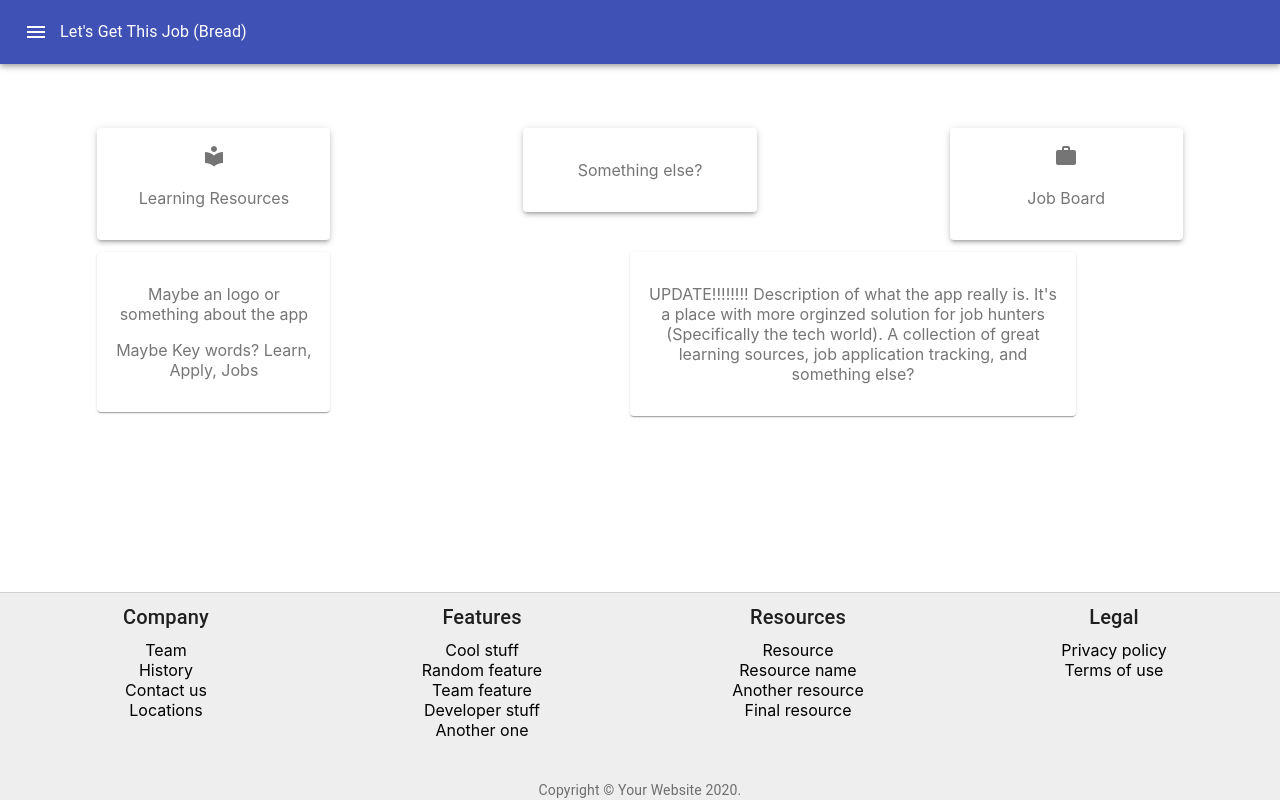
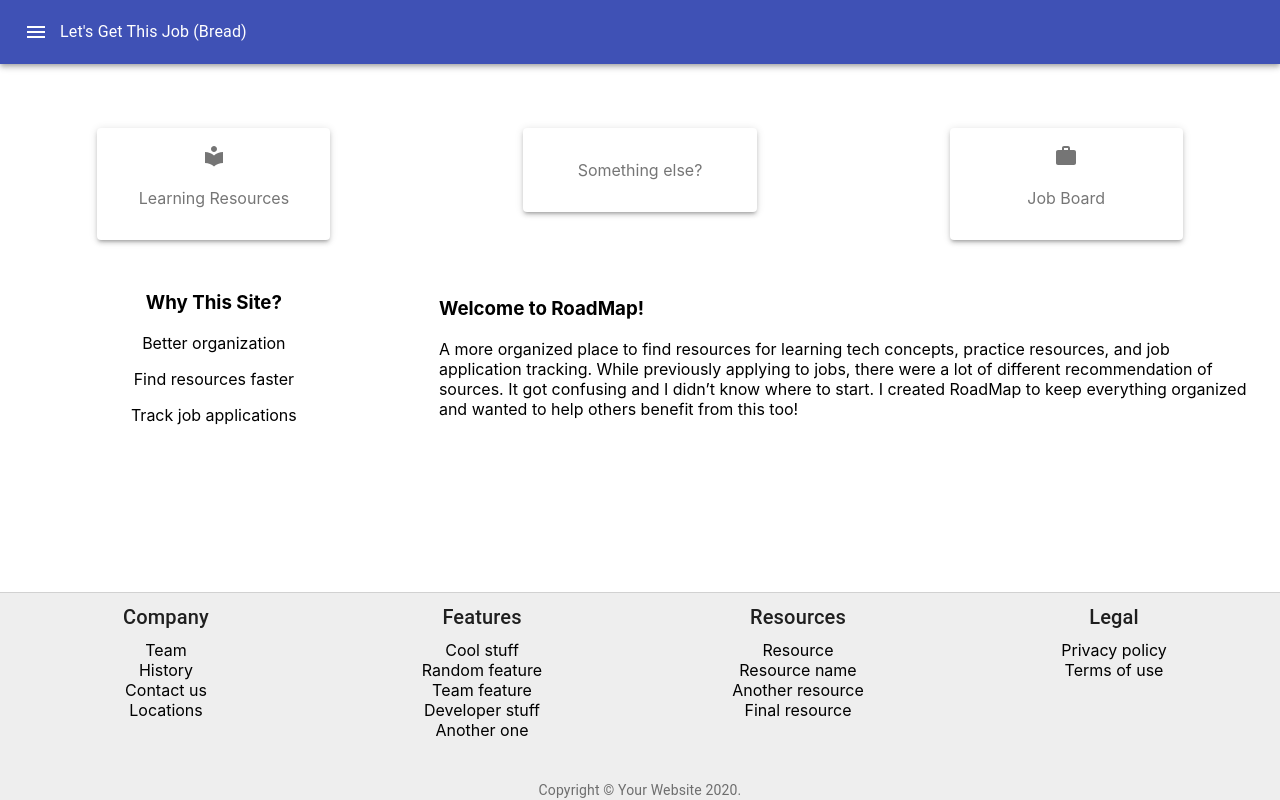
Before and after one commit to Nathan827x/RoadMap, a React (Create React App) app: page / in a window 1280 px wide. Built offline with nearby package versions, Linux system fonts and the light colour scheme.

Commit message:
Fixed footer width when web app is in full screen. Added more spacing between the main 3 buttons and the description of the application. Aligned the about so it looks cleaner. Updated the description of the application.

```diff
--- a/src/components/footer/footer.jsx
+++ b/src/components/footer/footer.jsx
@@ -20,6 +20,7 @@ const useStyles = makeStyles((theme) => ({
     borderTop: `1px solid ${theme.palette.divider}`,
     marginTop: theme.spacing(8),
     paddingTop: theme.spacing(1),
+    minWidth: '100%',
     backgroundColor:
       theme.palette.type === 'light' ? theme.palette.grey[200] : theme.palette.grey[800],
   },
--- a/src/components/landing-page/landing-page.jsx
+++ b/src/components/landing-page/landing-page.jsx
@@ -11,6 +11,13 @@ const useStyles = makeStyles((theme) => ({
     color: theme.palette.text.secondary,
     maxWidth: '50%',
     margin: 'auto',
+    marginBottom: '5%',
+  },
+  aboutApp: {
+    padding: theme.spacing(2),
+    textAlign: 'left',
+    margin: 'auto',
+    marginRight: '1em',
   },
 }));
 
@@ -59,22 +66,21 @@ function LandingPage() {
 
       <Grid container spacing={3}>
         <Grid item xs={4}>
-          <Paper className={classes.paper}>
-            <p>Maybe an logo or something about the app</p>
-            <p>Maybe Key words? Learn, Apply, Jobs</p>
-          </Paper>
+          <h3>Why This Site?</h3>
+          <p>Better organization</p>
+          <p>Find resources faster</p>
+          <p>Track job applications</p>
         </Grid>
-        <Grid item xs={8}>
-          <Paper className={classes.paper}>
-            {/* TODO: Come up with an actual description */}
-            <p>
-              UPDATE!!!!!!!!
-              Description of what the app really is. It&#39;s a place with more
-              orginzed solution for job hunters (Specifically the tech world).
-              A collection of great learning sources, job application tracking,
-              and something else?
-            </p>
-          </Paper>
+        <Grid item md className={classes.aboutApp}>
+          <h3>Welcome to RoadMap!</h3>
+          <p>
+            A more organized place to find resources for learning
+            tech concepts, practice resources, and job application tracking. While
+            previously applying to jobs, there were a lot of different recommendation
+            of sources. It got confusing and I didn’t know where to start. I created
+            RoadMap to keep everything organized and wanted to help others benefit
+            from this too!
+          </p>
         </Grid>
       </Grid>
 
```
